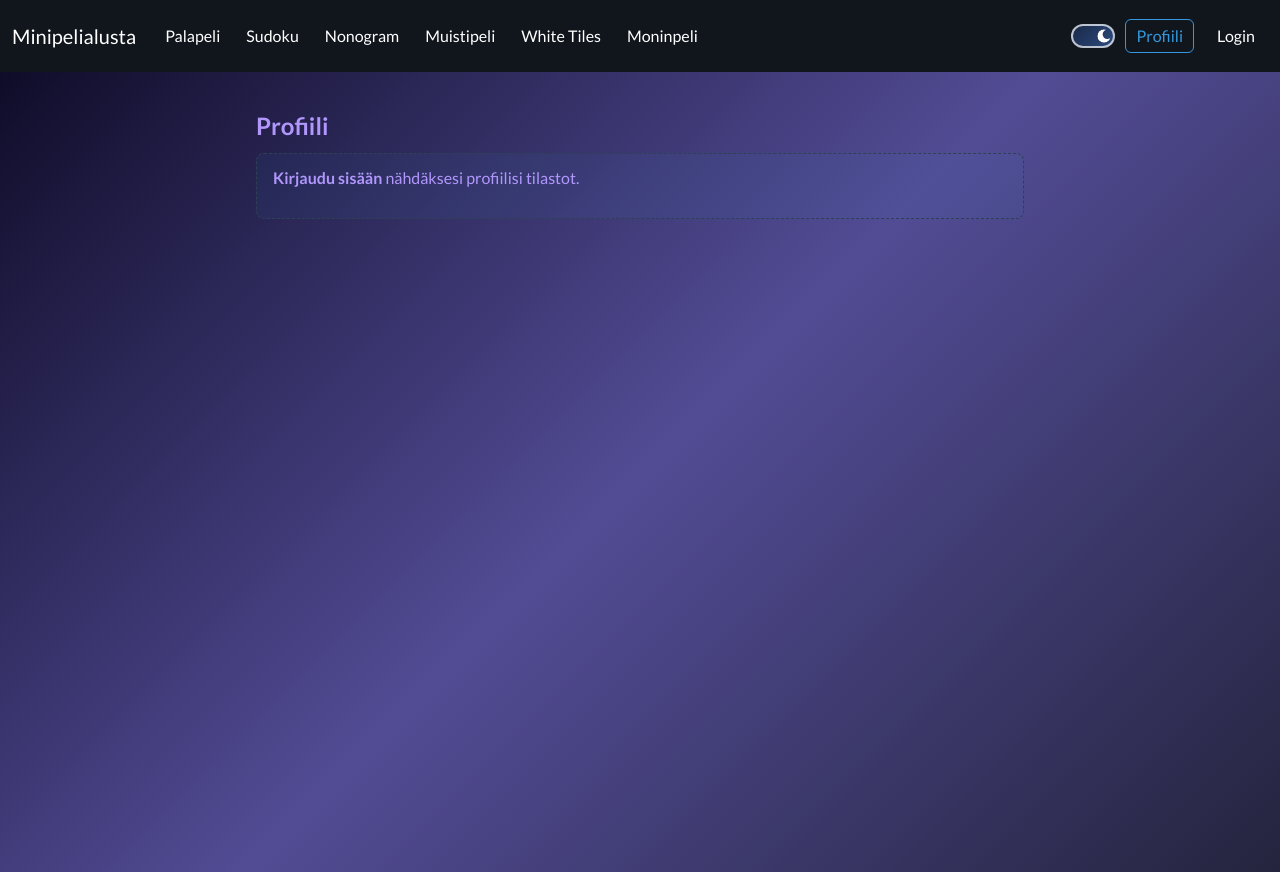
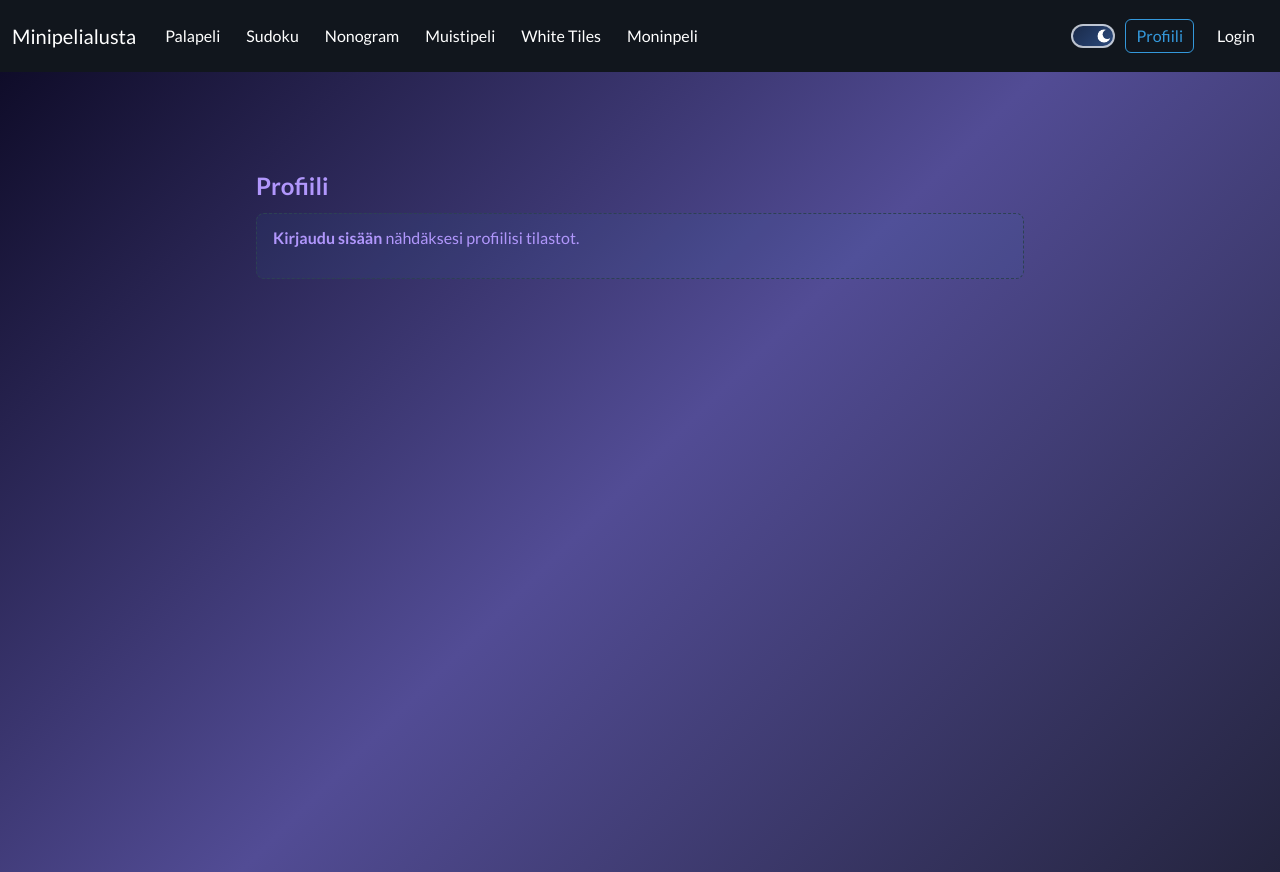
Before and after one commit to Topi-M/HJKMST, a React (Vite) app in the folder client/: page /HJKMST/profiili in a window 1280 px wide. Built offline with nearby package versions, Linux system fonts and the light colour scheme; no server answers.

Commit message:
Korjattu login sivun "Tervetuloa" tekstin dark mode väri

```diff
--- a/client/src/css/login.css
+++ b/client/src/css/login.css
@@ -4,7 +4,8 @@
     min-height: 100vh;
     display: flex;
     justify-content: center;
-    align-items: center;
+    align-items: flex-start;
+    padding-top: 80px;
     transition: background 0.5s ease;
 }
 
@@ -94,3 +95,7 @@ body.dark-mode .authDiv input {
     border: 1px solid #333;
     color: #fff;
 }
+
+body.dark-mode .welcomeText {
+    color: #b197fc;
+}
--- a/client/src/css/profiili.css
+++ b/client/src/css/profiili.css
@@ -15,7 +15,7 @@ body.dark-mode .tausta {
     max-width: 800px;
     width: 100%;
     margin: 0 auto;
-    padding: 40px 16px;
+    padding: 20px 16px;
 }
 
 /* Otsikko */
```
